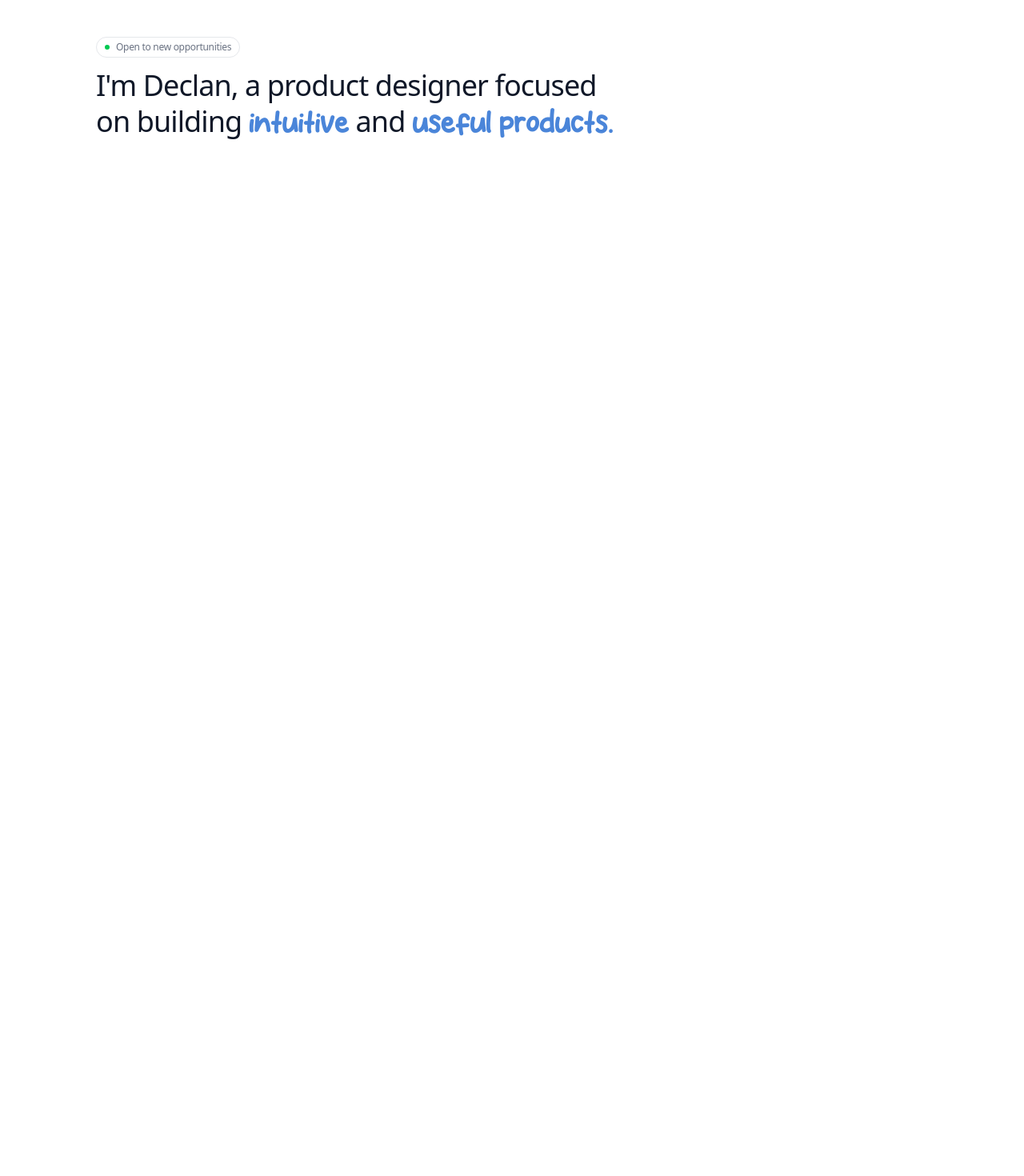
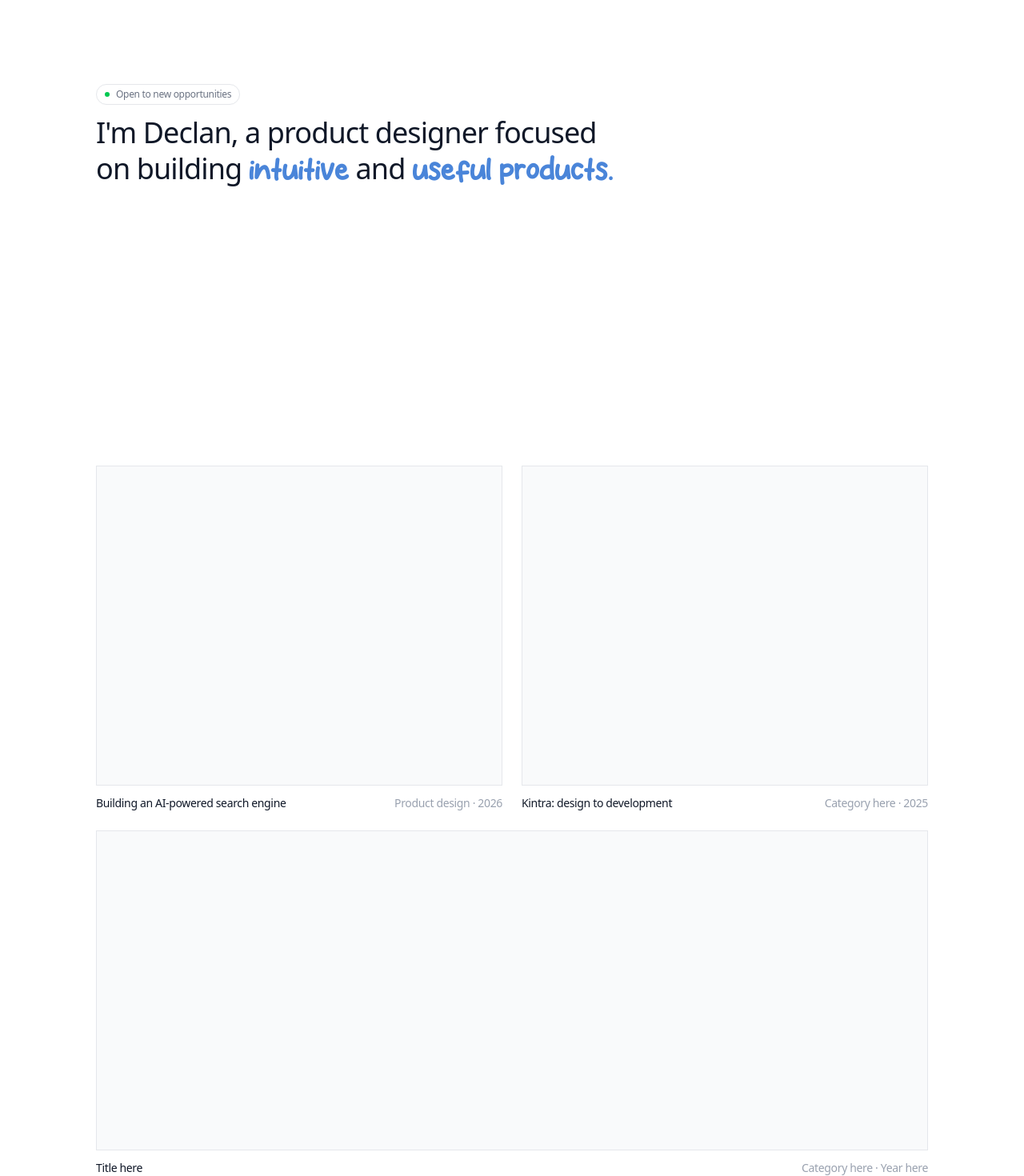
Before and after one commit to imdeckik/portfolio, a Next.js app: page / in a window 1280 px wide. Shown: the part 223-1693 px from the top of the page at 80% size. Before the commit the page ends 800 px from the top, so only its background shows below. Built offline with nearby package versions, Linux system fonts and the light colour scheme.

Commit message:
feat(ui): add ProjectCard component

```diff
--- /dev/null
+++ b/app/components/ProjectCard.tsx
@@ -0,0 +1,45 @@
+import Link from "next/link";
+import Image from "next/image";
+
+type ProjectCardProps = {
+  title: string;
+  category: string;
+  year: string;
+  href: string;
+  image?: string;
+};
+
+export default function ProjectCard({
+  title,
+  category,
+  year,
+  href,
+  image,
+}: ProjectCardProps) {
+  return (
+    <Link href={href} className="group block">
+      {/* Thumbnail here */}
+      <div className="h-[400px] border border-gray-200 bg-gray-50 overflow-hidden mb-3">
+        {image && (
+          <Image
+            src={image}
+            alt={title}
+            width={800}
+            height={600}
+            className="w-full h-full object-cover group-hover:scale-[1.02] transition-transform duration-300"
+          />
+        )}
+      </div>
+
+      {/* Card footer */}
+      <div className="flex items-center justify-between">
+        <span className="text-sm font-medium text-gray-900 tracking-tight">
+          {title}
+        </span>
+        <span className="text-sm text-gray-400 tracking-tight">
+          {category} · {year}
+        </span>
+      </div>
+    </Link>
+  );
+}
--- a/app/page.tsx
+++ b/app/page.tsx
@@ -1,10 +1,15 @@
 import Container from "./components/Container";
+import ProjectCard from "./components/ProjectCard";
 
 export default function Home() {
   return (
     <Container>
       {/* Hero */}
-      <section className="pt-48 pb-24 max-w-2xl">
+      <section
+        className="pb-24 flex flex-col justify-center"
+        style={{ minHeight: "calc(100vh - 72px" }}
+      >
+        <div className="max-w-2xl">
           {/* Open to opportunities indicator */}
           <div className="flex items-center gap-2 mb-3 px-2.5 py-1 border border-gray-200 rounded-full w-fit">
             <span className="w-1.5 h-1.5 rounded-full bg-green-500"></span>
@@ -12,7 +17,6 @@ export default function Home() {
               Open to new opportunities
             </span>
           </div>
-
           {/* Headline */}
           <h1 className="text-4xl font-medium leading-tight text-gray-900 tracking-tight">
             I'm Declan, a product designer focused on building {""}
@@ -20,6 +24,39 @@ export default function Home() {
             {""} and {""}
             <span className="font-abalone text-accent">useful products.</span>
           </h1>
+        </div>
+      </section>
+
+      <section className="min-h-screen flex flex-col justify-center">
+        <div className="grid grid-cols-6 gap-6">
+          {/* Row 1 - two cards */}
+          <div className="col-span-3">
+            <ProjectCard
+              title="Building an AI-powered search engine"
+              category="Product design"
+              year="2026"
+              href="/work/search-sensei"
+            />
+          </div>
+          <div className="col-span-3">
+            <ProjectCard
+              title="Kintra: design to development"
+              category="Category here"
+              year="2025"
+              href="/work/"
+            />
+          </div>
+
+          {/* Row 2 - full width card */}
+          <div className="col-span-6">
+            <ProjectCard
+              title="Title here"
+              category="Category here"
+              year="Year here"
+              href="/work/"
+            />
+          </div>
+        </div>
       </section>
     </Container>
   );
```
Lines whose indentation alone changed are shown as unchanged.
